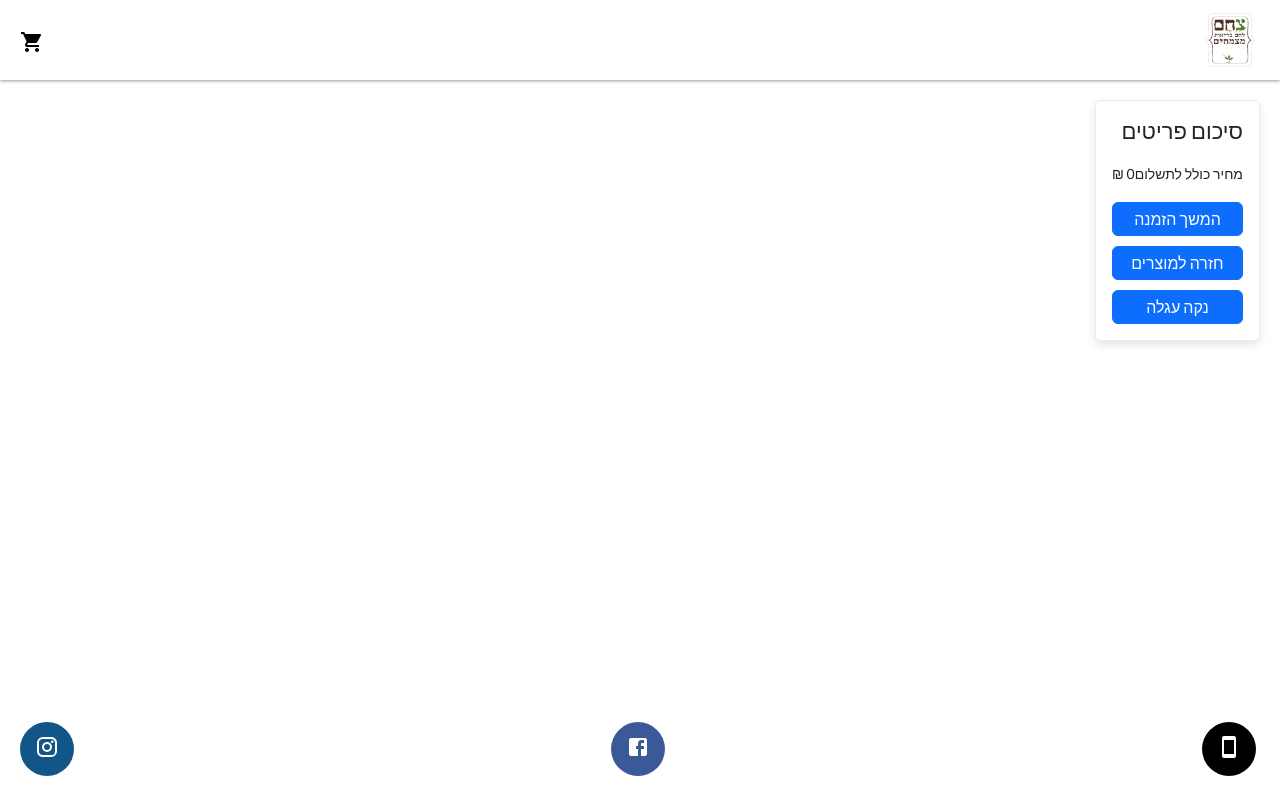
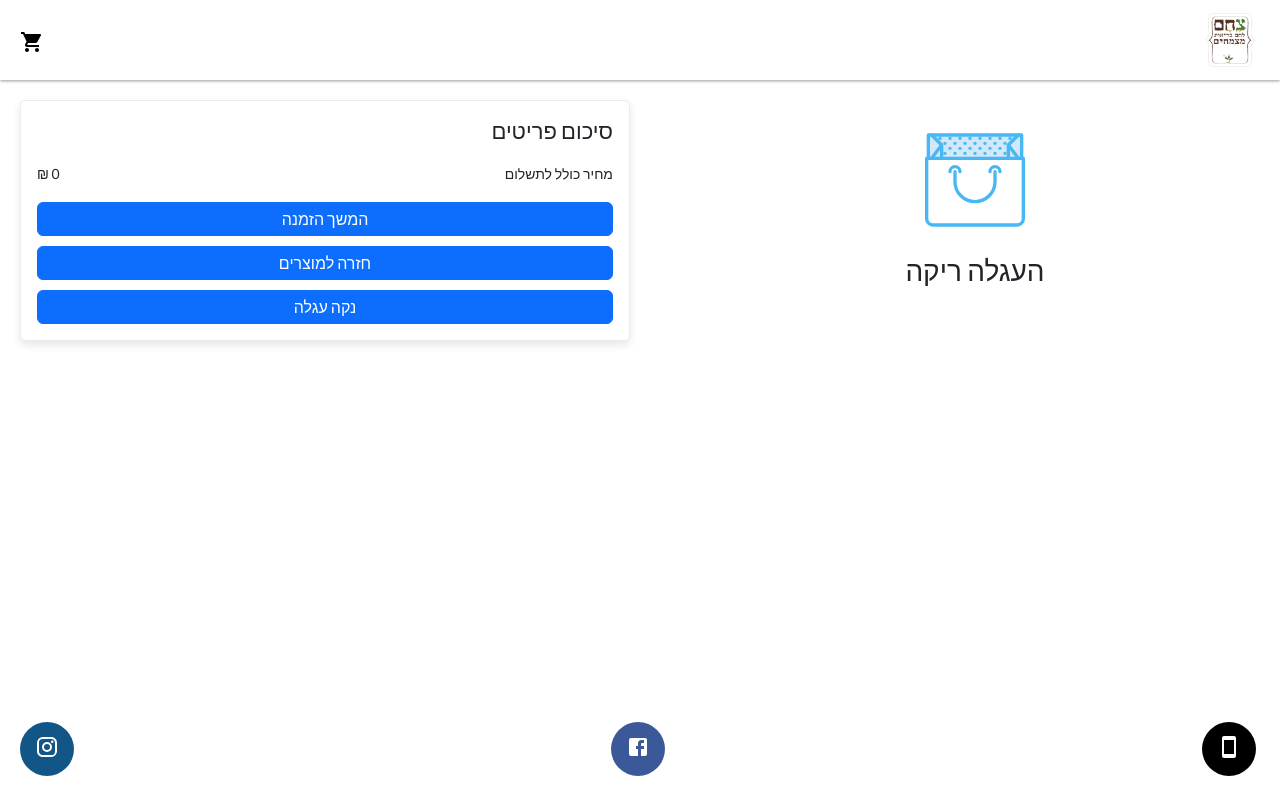
Before and after one commit to Ofir-Efraim/next14-ts-commerce, a Next.js app: page /cart in a window 1280 px wide. Built offline with nearby package versions, Linux system fonts and the light colour scheme.

Commit message:
empty cart svg, responsive cart, update price on item removal

```diff
--- a/app/CartContext.tsx
+++ b/app/CartContext.tsx
@@ -96,7 +96,12 @@ export const CartProvider: React.FC<CartProviderProps> = ({ children }) => {
       .filter((item) => item.quantity > 0); //Remove the item if new quantity is 0
 
     const updatedTotalItems = cart.totalItems + (action === "plus" ? 1 : -1);
-    const updatedTotalPrice = cart.totalPrice;
+    // Calculate updated total price based on the updated items
+    const updatedTotalPrice = updatedItems.reduce(
+      (total, item) => total + item.price * item.quantity,
+      0
+    );
+    // to do update total price when item is removed
 
     return setCart({
       ...cart,
--- a/app/components/Cart/Cart.tsx
+++ b/app/components/Cart/Cart.tsx
@@ -4,15 +4,20 @@ import styles from "./styles.module.css";
 import { CartContext } from "@/app/CartContext";
 import CartItem from "@components/Cart/CartItem/CartItem";
 import CartDetails from "@components/Cart/CartDetails/CartDetails";
+import EmptyCart from "@components/Cart/EmptyCart/EmptyCart";
 export default function Cart() {
   const { cart } = useContext(CartContext);
   return (
     <div className={styles.cartContainer}>
-      <div className={styles.cartItemsContainer}>
-        {cart.items.map((item) => (
-          <CartItem item={item} />
-        ))}
-      </div>
+      {cart.items.length > 0 ? (
+        <div className={styles.cartItemsContainer}>
+          {cart.items.map((item) => (
+            <CartItem item={item} />
+          ))}
+        </div>
+      ) : (
+        <EmptyCart />
+      )}
       <div className={styles.cartDetailsContainer}>
         <CartDetails />
       </div>
--- a/app/components/Cart/CartItem/styles.module.css
+++ b/app/components/Cart/CartItem/styles.module.css
@@ -16,11 +16,11 @@
   }
 
   @media (min-width: 960px) {
-    flex: 0 0 calc(33.33% - 10px);
+    flex: 0 0 100%;
   }
 
   @media (min-width: 1280px) {
-    flex: 0 0 calc(25% - 10px);
+    flex: 0 0 calc(50% - 10px);
   }
 }
 .nameAndQuantity {
--- /dev/null
+++ b/app/components/Cart/EmptyCart/EmptyCart.tsx
@@ -0,0 +1,12 @@
+import React from "react";
+import styles from "./styles.module.css";
+import Image from "next/image";
+import emptyCart from "@assets/emptyCart.svg";
+export default function EmptyCart() {
+  return (
+    <div className={styles.emptyCartContainer}>
+      <Image width={100} height={100} src={emptyCart} alt="empty cart" />
+      <h2 className={styles.label}>העגלה ריקה</h2>
+    </div>
+  );
+}
--- /dev/null
+++ b/app/components/Cart/EmptyCart/styles.module.css
@@ -0,0 +1,17 @@
+.emptyCartContainer {
+  display: flex;
+  justify-content: center;
+  align-items: center;
+  margin-top: 20px;
+  flex-direction: column;
+  @media (min-width: 960px) {
+    width: 50%;
+    margin-top: 20px;
+  }
+}
+.label {
+  font-size: 28px;
+  direction: rtl;
+  font-weight: 500;
+  color: #212529;
+}
--- a/app/components/Cart/styles.module.css
+++ b/app/components/Cart/styles.module.css
@@ -3,12 +3,13 @@
   flex-direction: column;
   gap: 20px;
   @media (min-width: 960px) {
-    flex-direction: row;
+    flex-direction: row-reverse;
     justify-content: space-between;
   }
 }
 .cartItemsContainer {
   display: flex;
+  flex-direction: row-reverse;
   flex-wrap: wrap;
   gap: 10px;
   flex: 1;
@@ -17,6 +18,10 @@
 .cartDetailsContainer {
   padding: 0 20px;
   @media (min-width: 960px) {
+    margin-bottom: auto;
     margin-top: 20px;
+    width: 50%;
+    position: sticky;
+    top: 0;
   }
 }
```
Also changed, not shown: app/assets/emptyCart.svg (added).
